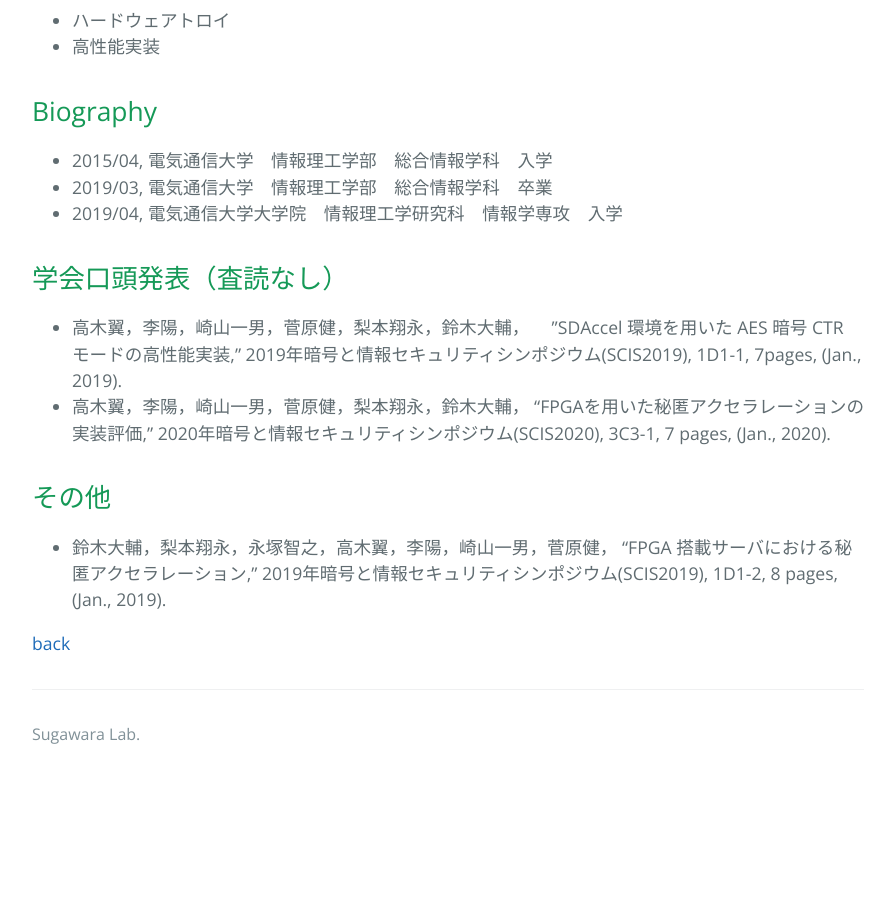
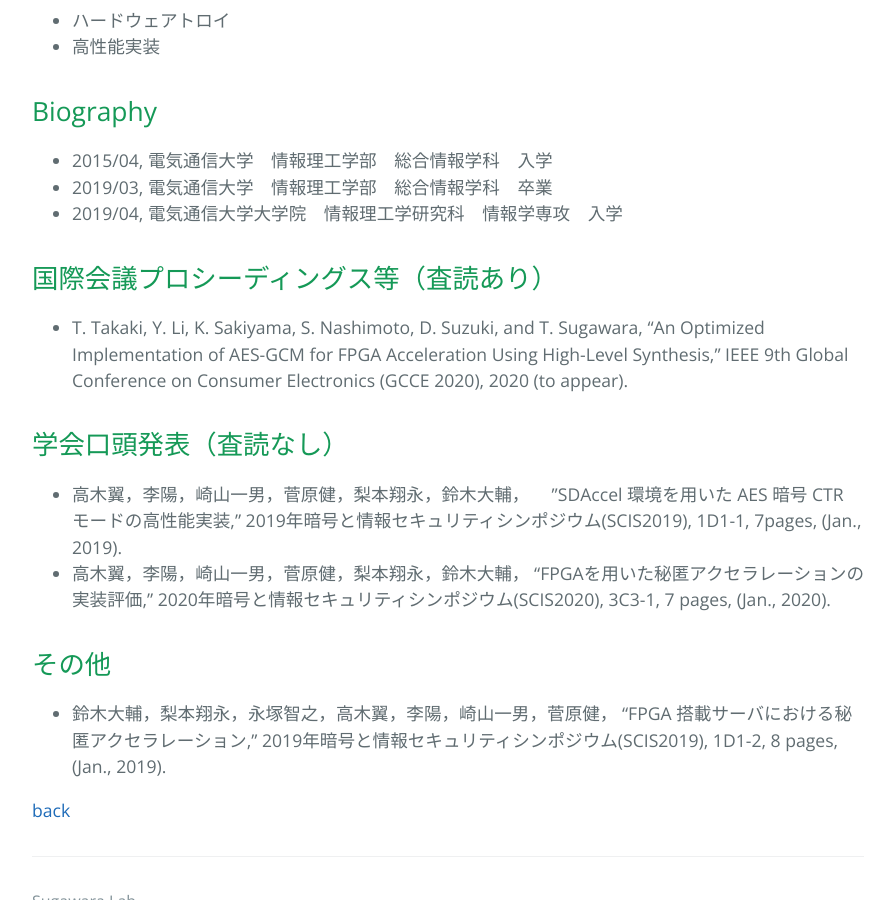
Before and after one commit to sugawara-bbbb/weblab, a Jekyll site: the page built from _member/takaki.md, in a window 1280 px wide and 900 px high, scrolled down 947 px. Shown: the whole window, without its empty margins (192-1086 px from the left). Built offline with Jekyll 4.4.1, drawn with Linux system fonts in a browser that asks for light colours; before the commit the page ends 1725 px from its top, so only the background shows below that.

Commit message:
Update takaki.md
add publication

```diff
--- a/_member/takaki.md
+++ b/_member/takaki.md
@@ -20,6 +20,12 @@ email: t.takaki
 - 2019/03, 電気通信大学　情報理工学部　総合情報学科　卒業
 - 2019/04, 電気通信大学大学院　情報理工学研究科　情報学専攻　入学
 
+## 国際会議プロシーディングス等（査読あり）
+
+- T. Takaki, Y. Li, K. Sakiyama, S. Nashimoto, D. Suzuki, and T. Sugawara,
+“An Optimized Implementation of AES-GCM for FPGA Acceleration Using High-Level Synthesis,”
+IEEE 9th Global Conference on Consumer Electronics (GCCE 2020), 2020 (to appear).
+
 ## 学会口頭発表（査読なし）
 
 - 高木翼，李陽，崎山一男，菅原健，梨本翔永，鈴木大輔，
```
